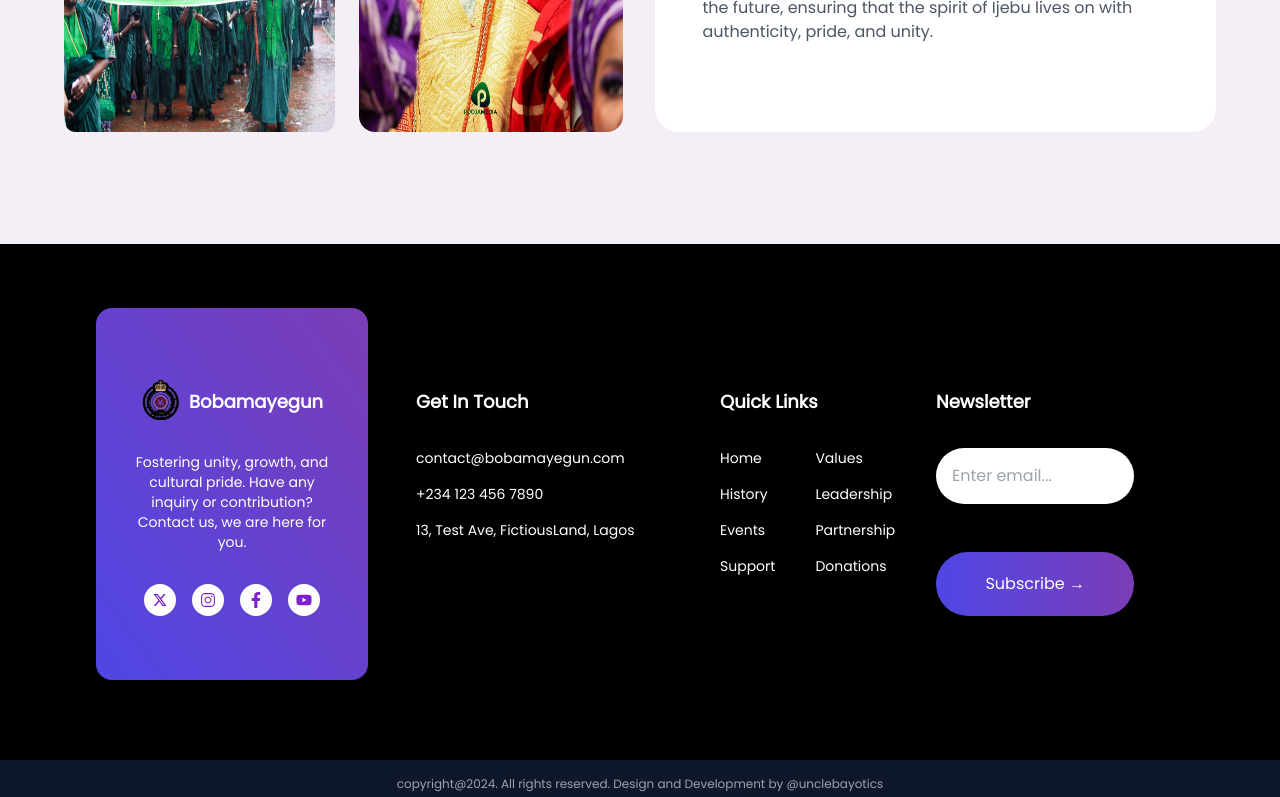
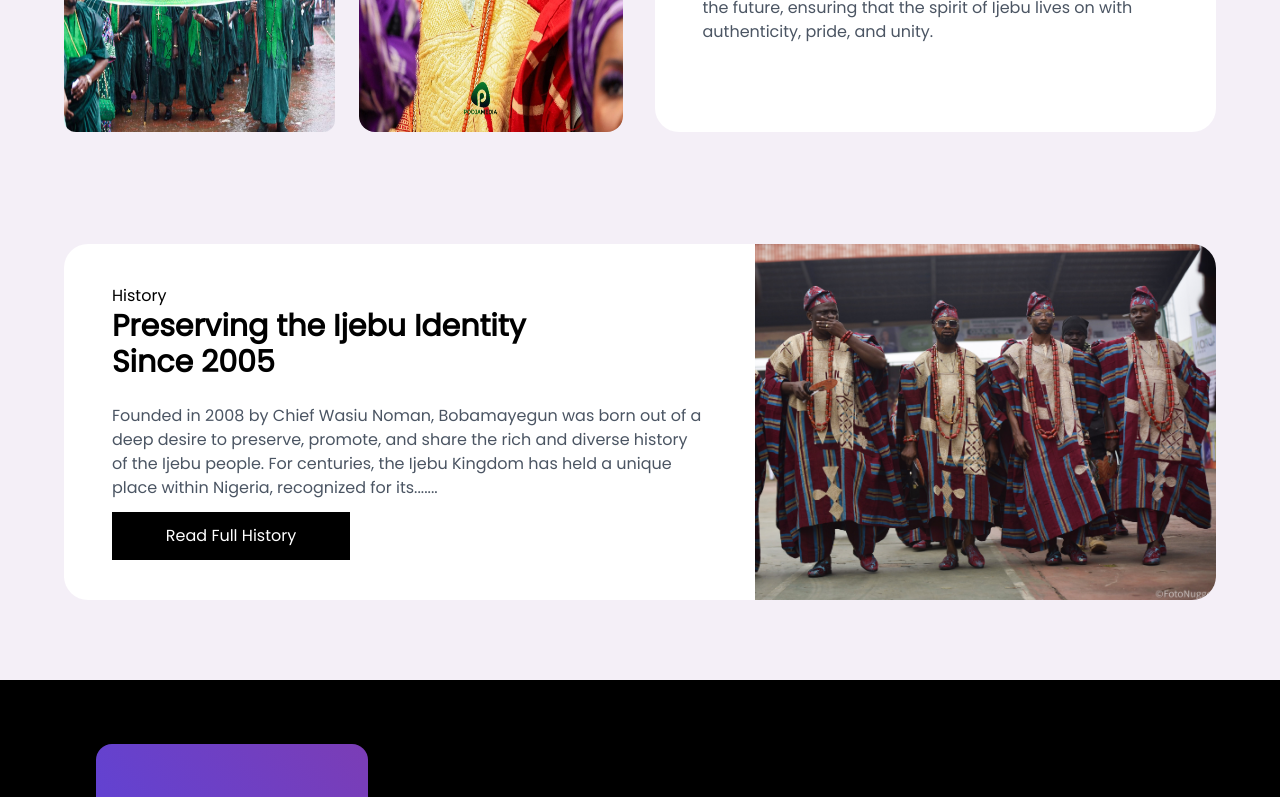
Before and after one commit to Bayotics/bobamayegun-club, a Next.js app: page /aboutus in a window 1280 px wide. Shown: the part 1963-2760 px from the top of the page. Built offline with nearby package versions, Linux system fonts and the light colour scheme.

Commit message:
about history done, team init

```diff
--- a/package.json
+++ b/package.json
@@ -22,7 +22,8 @@
     "react": "^18",
     "react-card-carousel": "^1.1.3",
     "react-dom": "^18",
-    "react-swipeable": "^7.0.1"
+    "react-swipeable": "^7.0.1",
+    "react-use-measure": "^2.1.1"
   },
   "devDependencies": {
     "@types/node": "^20",
--- a/src/app/aboutus/page.tsx
+++ b/src/app/aboutus/page.tsx
@@ -1,6 +1,7 @@
 import { Intro } from "@/components/aboutUsPage/Intro";
 import { Banner } from "@/components/aboutUsPage/Banner";
-import { History } from "@/components/aboutUsPage/history";
+import { History } from "@/components/aboutUsPage/History";
+import { Team } from "@/components/aboutUsPage/Team";
 
 export default function AboutUs () {
     return (
@@ -8,6 +9,7 @@ export default function AboutUs () {
         <Banner />
         <Intro />
         <History />
+        <Team />
     </div>
     )
 }
--- a/src/app/globals.css
+++ b/src/app/globals.css
@@ -934,6 +934,11 @@ body {
 	 url(../images/about-banner.jpeg) no-repeat center center / cover;
 
 }
+.history-bg{
+	background-image: url(../images/gallery/gallery-img-eight.jpg);
+	background-repeat: no-repeat;
+	background-size: 100% 100%;
+}
 
 
 
--- /dev/null
+++ b/src/components/aboutUsPage/BaseModal.tsx
@@ -0,0 +1,152 @@
+'use client'
+
+import React, { Dispatch, ReactNode, SetStateAction, useState } from "react";
+import useMeasure from "react-use-measure";
+import {
+  useDragControls,
+  useMotionValue,
+  useAnimate,
+  motion,
+} from "framer-motion";
+import AnimatedBtn from "../HomePage/AnimatedBtnForAbout";
+
+export const BaseModal = () => {
+  const [open, setOpen] = useState(false);
+  return (
+    <div className="grid">
+        <div className="animated-btn-history w-[40%]"
+            onClick={() => setOpen(true)}>
+            <AnimatedBtn
+            text={'Read Full History'}
+            style={'w-full text-center bg-black px-4 text-white py-2'}/>
+        </div>
+      <DragCloseDrawer open={open} setOpen={setOpen}>
+        <div className="mx-auto max-w-2xl space-y-4 text-neutral-400">
+          <h2 className="text-4xl font-bold text-neutral-200">
+            Bobamayegun Okunrin Akile Ijebu: A Celebration of Ijebu Heritage
+          </h2>
+          <p>
+            Founded in 2008 by Chief Wasiu Noman, Bobamayegun was born
+            out of a deep desire to preserve, promote, and share the
+            rich and diverse history of the Ijebu people. For centuries,
+            the Ijebu Kingdom has held a unique place within Nigeria, recognized for
+            its influential role in trade, a distinct cultural identity, and a
+            lineage of leaders who have preserved Ijebu customs and values through generations.
+            Our online community, Bobamayegun, is dedicated to capturing the essence of our heritage,
+            from historical legacies and traditional practices to
+            contemporary celebrations and communal development.
+          </p>
+          <h3 className="mt-3 text-2xl font-semibold">
+            Founding of Bobamayegun
+          </h3>
+          <p>
+            Chief Wasiu Noman, a respected Ijebu elder and
+            custodian of our traditions, founded Bobamayegun with a vision to
+            unify Ijebu communities both within Nigeria and in the diaspora.
+            In an era of rapid globalization, Chief Wasiu saw the importance of
+            creating a digital space where Ijebu descendants could connect with their
+            roots and access historical knowledge, cultural practices,
+            and community updates. Recognizing that many younger Ijebu
+            were disconnected from their heritage, Chief Wasiu worked
+            diligently to build a community that would serve as a
+            virtual gathering place and a cultural archive for future generations.
+            <br/><br/>
+            Since its inception, Bobamayegun has grown to become more than just a community;
+            it is a cultural institution. Moving forward, we are committed to
+            expanding our content, offering more interactive events, and establishing
+            educational programs that can bring Ijebu history and culture to schools,
+            both locally and internationally. Our goal is to reach more Ijebu people
+            and ensure that our heritage is not only remembered but celebrated
+            and passed down with pride. Through Chief Wasius legacy,
+            we continue to uphold the vision that inspired the creation of
+            Bobamayegun, ensuring the timeless traditions of the Ijebu people
+            endure for generations to come.
+          </p>
+        </div>
+      </DragCloseDrawer>
+    </div>
+  );
+};
+
+interface Props {
+  open: boolean;
+  setOpen: Dispatch<SetStateAction<boolean>>;
+  children?: ReactNode;
+}
+
+const DragCloseDrawer = ({ open, setOpen, children }: Props) => {
+  const [scope, animate] = useAnimate();
+  const [drawerRef, { height }] = useMeasure();
+
+  const y = useMotionValue(0);
+  const controls = useDragControls();
+
+  const handleClose = async () => {
+    animate(scope.current, {
+      opacity: [1, 0],
+    });
+
+    const yStart = typeof y.get() === "number" ? y.get() : 0;
+
+    await animate("#drawer", {
+      y: [yStart, height],
+    });
+
+    setOpen(false);
+  };
+
+  return (
+    <>
+      {open && (
+        <motion.div
+          ref={scope}
+          initial={{ opacity: 0 }}
+          animate={{ opacity: 1 }}
+          onClick={handleClose}
+          className="fixed inset-0 z-50 bg-neutral-950/70"
+        >
+          <motion.div
+            id="drawer"
+            ref={drawerRef}
+            onClick={(e) => e.stopPropagation()}
+            initial={{ y: "100%" }}
+            animate={{ y: "0%" }}
+            transition={{
+              ease: "easeInOut",
+            }}
+            className="absolute bottom-0 h-[75vh] w-full overflow-hidden rounded-t-3xl bg-neutral-900"
+            style={{ y }}
+            drag="y"
+            dragControls={controls}
+            onDragEnd={() => {
+              if (y.get() >= 100) {
+                handleClose();
+              }
+            }}
+            dragListener={false}
+            dragConstraints={{
+              top: 0,
+              bottom: 0,
+            }}
+            dragElastic={{
+              top: 0,
+              bottom: 0.5,
+            }}
+          >
+            <div className="absolute left-0 right-0 top-0 z-10 flex justify-center bg-neutral-900 p-4">
+              <button
+                onPointerDown={(e) => {
+                  controls.start(e);
+                }}
+                className="h-2 w-14 cursor-grab touch-none rounded-full bg-neutral-700 active:cursor-grabbing"
+              ></button>
+            </div>
+            <div className="relative z-0 h-full overflow-y-scroll p-4 pt-12">
+              {children}
+            </div>
+          </motion.div>
+        </motion.div>
+      )}
+    </>
+  );
+};
--- a/src/components/aboutUsPage/History.tsx
+++ b/src/components/aboutUsPage/History.tsx
@@ -1,13 +1,28 @@
-
+import { BaseModal } from "./BaseModal"
 
 export function History () {
     return(
-        <div className = 'history-main'>
-            <div className = 'history-content flex gap-6 px-16'>
-                <div className="history-text">
+        <div className = 'history-main mb-20'>
+            <div className = 'history-content flex px-16'>
+                <div className="history-text bg-white px-12 py-10 w-[60%] rounded-l-3xl">
+                    <p className="">History</p>
+                    <h1 className="text-3xl font-semibold">
+                        Preserving the Ijebu Identity<br/> Since 2005
+                    </h1>
+                    <p className = 'mt-6 text-gray-600'>
+                        Founded in 2008 by Chief Wasiu Noman,
+                        Bobamayegun was born out of a deep desire to preserve,
+                        promote, and share the rich and diverse history of the
+                        Ijebu people. For centuries, the Ijebu Kingdom has held a
+                        unique place within Nigeria, recognized for its.......
+                    </p>
+                    <div className="full-history-btn mt-3">
+                        <BaseModal />
+                    </div>
+                </div>
+                <div className='history-bg w-[40%] rounded-r-3xl'>
 
                 </div>
-                <div className='history-bg'></div>
             </div>
         </div>
     )
--- a/src/components/aboutUsPage/Intro.tsx
+++ b/src/components/aboutUsPage/Intro.tsx
@@ -37,8 +37,8 @@ export function Intro () {
                                     roots while contributing to the development of the larger society.
                                 </p>
                                 <div className='join-us-promo-btn mt-3 text-black'>
-                                    <AnimatedBtn text={'Learn More →'}
-                                    style={'bg-white px-8 hover:bg-gray-600 hover:text-white py-4 rounded-lg text-gray-900 mt-12 w-[40%] text-center'} />
+                                    <AnimatedBtn text={'Talk to Us →'}
+                                    style={'bg-black text-white px-8 hover:bg-gray-600 hover:text-white py-4 rounded-lg mt-12 w-[40%] text-center'} />
                                 </div>
                             </div>
                         </div>
--- /dev/null
+++ b/src/components/aboutUsPage/Team.tsx
@@ -0,0 +1,9 @@
+
+
+export function Team () {
+    return (
+        <div className="about-team">
+
+        </div>
+    )
+}
```
Also changed, not shown: 1 other file (tests, documents, lock files or other folders).
